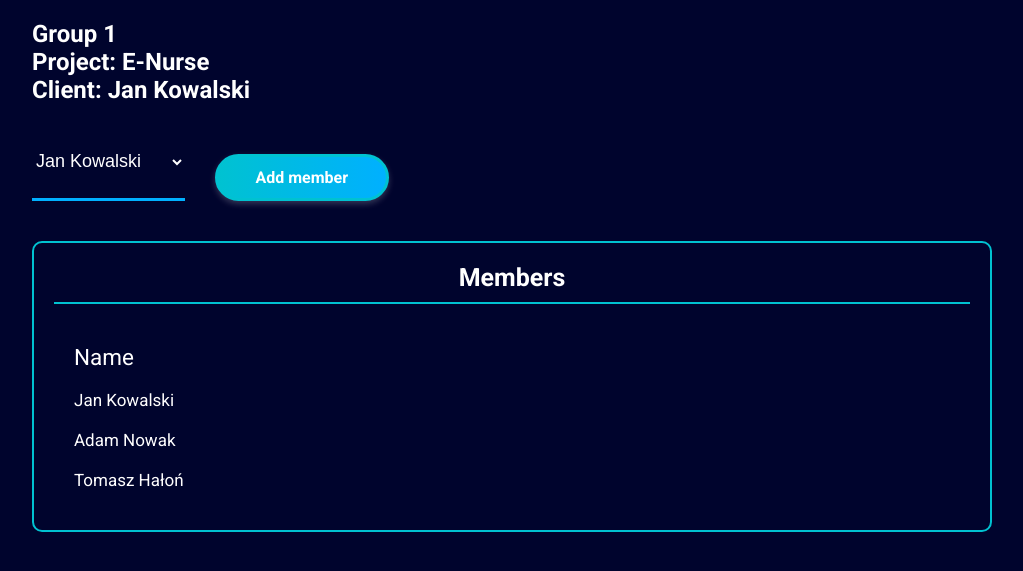
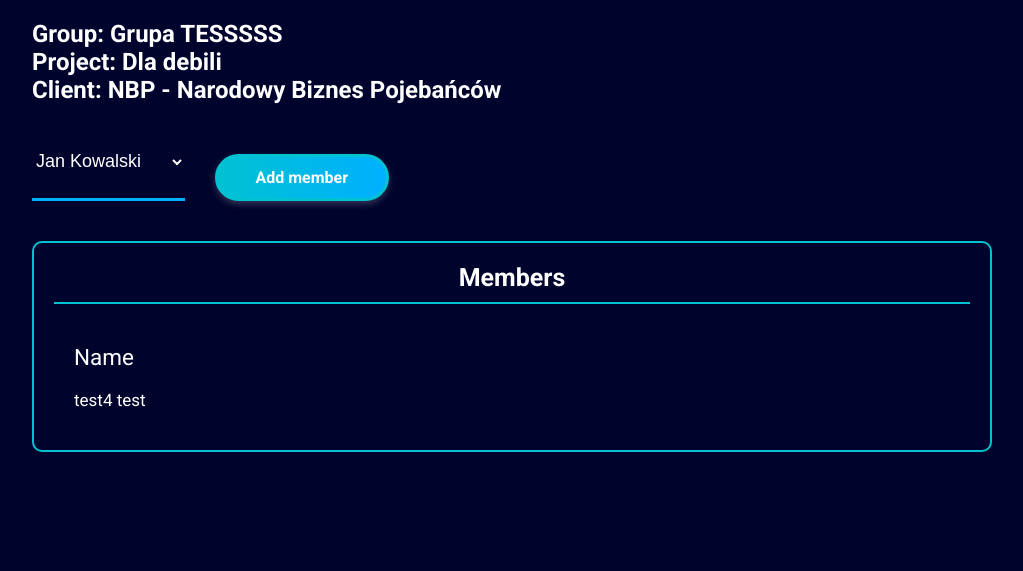
Before and after one commit to BlueEchelon/Clocker, a PHP site: page /group_details.php in a window 1280 px wide. Shown: the part 110-681 px from the top of the page, without its empty margins (128-1151 px from the left). Run offline with PHP 8.4, Linux system fonts and the light colour scheme; the visitor is signed in with stand-in values (Sample User, id 1); data comes from the database, SQL or seed files in the repository.

Commit message:
wypisanie detali grupy

```diff
--- a/group_details.php
+++ b/group_details.php
@@ -4,22 +4,45 @@
 <?php require_once "_head.php" ?>
 <?php
 session_start();
-if (!isset($_SESSION['g_id'])){
-    $_SESSION['g_id']=$_GET['G_id'];
+if (!isset($_SESSION['g_id'])) {
+    $_SESSION['g_id'] = $_GET['G_id'];
 }
+
 if (!isset($_SESSION['ID'])) {
     header('Location: index.php');
     exit();
-}
+}// TODO: dodowanie do grup czlonkow
 ?>
 <body>
 <?php require_once "_navbar_main.php" ?>
 
 <div class="container">
     <div>
-      <h2>Group 1</h2>
-      <h2>Project: E-Nurse </h2>
-      <h2>Client: Jan Kowalski</h2>
+        <?php
+        require_once "connect.php";
+
+        $sql = "select c.name, g.name as g_name, p.name as p_name from clients c, users u, clocker_db.groups g,
+                                                       projects p where u.ID=c.user_id and g.ID=:g_id and p.client_id=c.ID and p.group_id=g.ID;";
+        $handle = $pdo->prepare($sql);
+        $params = ['g_id' => $_SESSION['g_id']];
+        $handle->execute($params);
+        if ($handle->rowCount() > 0) {
+            while ($getRow = $handle->fetch(PDO::FETCH_ASSOC)) {
+                $name = $getRow['name'];
+                $g_name = $getRow['g_name'];
+                $p_name = $getRow['p_name'];
+                echo '
+                                  <h2>Group: ' . $g_name . '</h2>
+                                  <h2>Project: ' . $p_name . '</h2>
+                                  <h2>Client: ' . $name . '</h2>
+                                  ';
+
+            }
+        }
+        ?>
+        <!--        <h2>Group 1</h2>-->
+        <!--        <h2>Project: E-Nurse </h2>-->
+        <!--        <h2>Client: Jan Kowalski</h2>-->
     </div>
 
     <div class="add-project__container">
@@ -29,7 +52,7 @@ if (!isset($_SESSION['ID'])) {
             <option value="Jan Nowak">Jan Kwiatkowski</option>
         </select>
         <input type="submit" value="Add member"
-        class="form__btn btn-primary btn-primary--filled" />
+               class="form__btn btn-primary btn-primary--filled"/>
     </div>
 
     <div class="projects">
@@ -39,16 +62,33 @@ if (!isset($_SESSION['ID'])) {
             <div class="projects__row-container projects__header">
                 <span>Name</span>
             </div>
+            <?php
+            require_once "connect.php";
 
-        <div class="projects__row-container">
-          <span>Jan Kowalski</span>
-        </div>
-        <div class="projects__row-container">
-          <span>Adam Nowak</span>
-        </div>
-        <div class="projects__row-container">
-          <span>Tomasz Hałoń</span>
-        </div>
+            $sql = "select u.name, u.surname from users u, clocker_db.groups g, members m where g.ID=:g_id and g.ID=m.group_id and u.ID = m.user_id";
+            $handle = $pdo->prepare($sql);
+            $params = ['g_id' => $_SESSION['g_id']];
+            $handle->execute($params);
+            if ($handle->rowCount() > 0) {
+                while ($getRow = $handle->fetch(PDO::FETCH_ASSOC)) {
+                    $name = $getRow['name'];
+                    $surname = $getRow['surname'];
+                    echo '<div class="projects__row-container">
+                                  <span>' . $name . " " . $surname . '</span>
+                                  </div>';
+
+                }
+            }
+            ?>
+            <!--            <div class="projects__row-container">-->
+            <!--                <span>Jan Kowalski</span>-->
+            <!--            </div>-->
+            <!--            <div class="projects__row-container">-->
+            <!--                <span>Adam Nowak</span>-->
+            <!--            </div>-->
+            <!--            <div class="projects__row-container">-->
+            <!--                <span>Tomasz Hałoń</span>-->
+            <!--            </div>-->
 
         </div>
     </div>
--- a/groups.php
+++ b/groups.php
@@ -4,7 +4,7 @@
 <?php require_once "_head.php" ?>
 <?php
 session_start();
-unset($_SESSION['G_id']);
+unset($_SESSION['g_id']);
 if (!isset($_SESSION['ID'])) {
     header('Location: index.php');
     exit();
```
Lines whose indentation alone changed are shown as unchanged.
